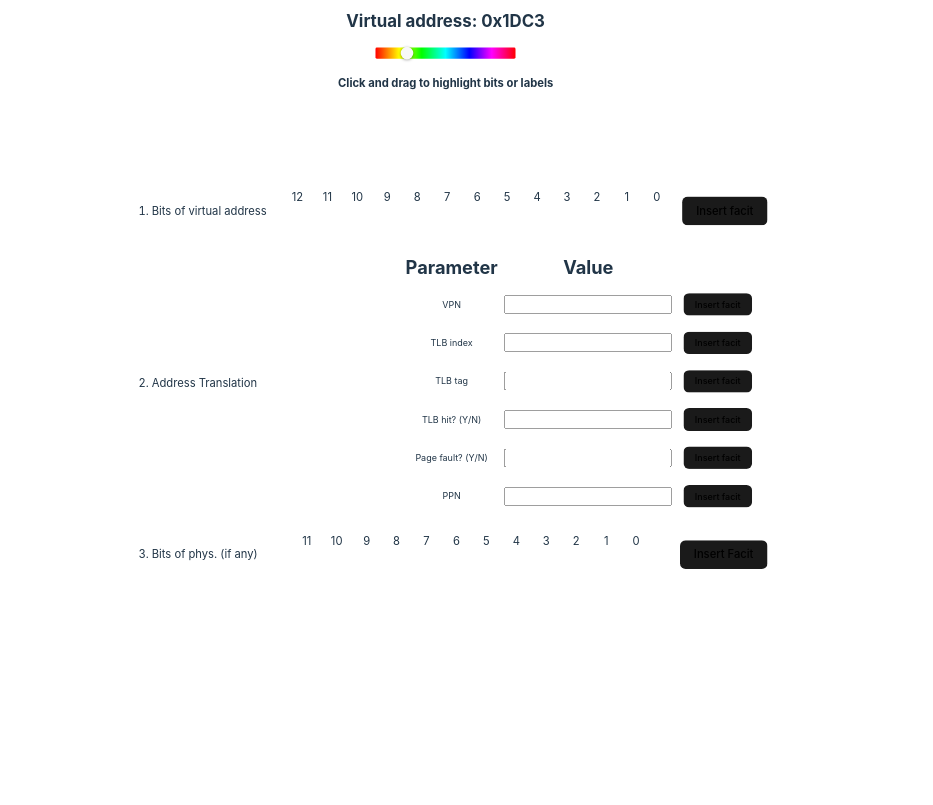
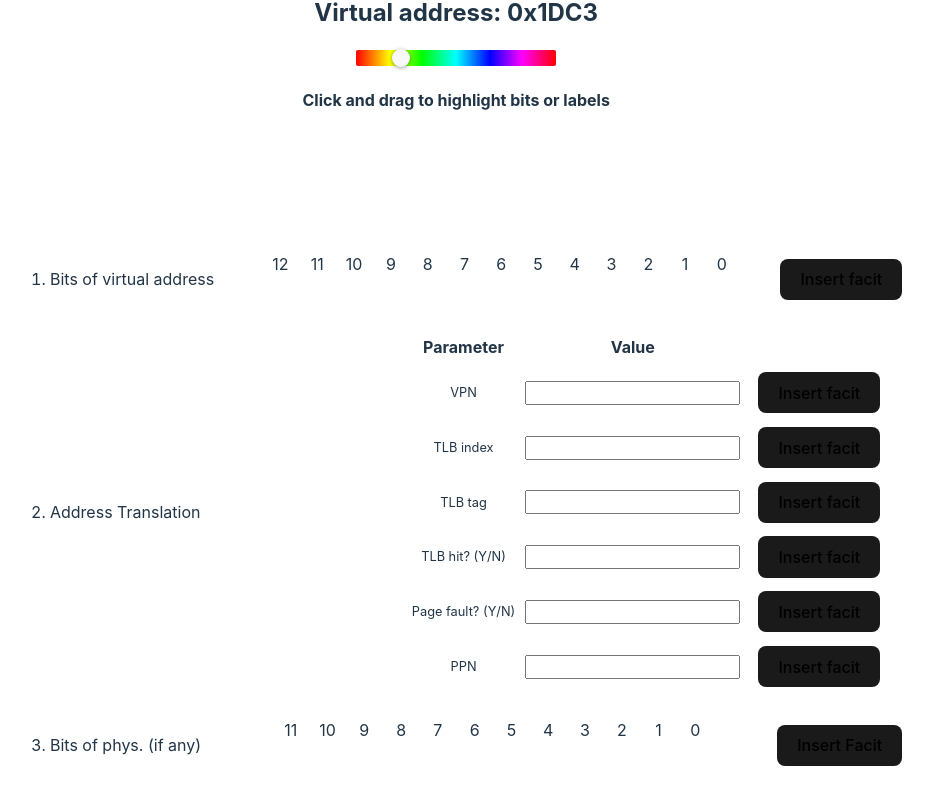
Before and after one commit to MahmoodSeoud/VMAT, a React (Vite) app: page / in a window 1280 px wide. Shown: the part 923-1728 px from the top of the page, without its empty margins (219-1152 px from the left). Before the commit the page ends 1640 px from the top, so only its background shows below. Built offline with nearby package versions, Linux system fonts and the light colour scheme.

Commit message:
removed scaling

```diff
--- a/src/components/Input_table/Input_table.css
+++ b/src/components/Input_table/Input_table.css
@@ -24,7 +24,7 @@
     width: 1.5em;
     border: solid white .1em;
     padding: .3em;
-    font-size: 20px;
+    font-size: 16px;
 }
 
 .input-text {
@@ -52,11 +52,11 @@
 .table th {
     border-bottom: 1px solid white;
     padding: .5em;
-    font-size: 26px;
+    font-size: 16px;
 }
 
 tr td input {
-    font-size: 1.4em;
+    font-size: 16px;
 }
 
 .highlight {
@@ -79,7 +79,7 @@ tr td input {
     border-radius: 8px;
     border: 1px solid transparent;
     padding: 0.6em 1.2em;
-    font-size: 1em;
+    font-size: 16px;
     font-weight: 500;
     font-family: inherit;
     background-color: #1a1a1a;
--- a/src/index.css
+++ b/src/index.css
@@ -34,11 +34,10 @@ body {
   justify-content: center;
   min-width: 320px;
   min-height: 100vh;
-  transform: scale(70%)
 }
 
 h1 {
-  font-size: 3.2em;
+  font-size: 2.5em;
   line-height: 1.1;
 }
 
```
